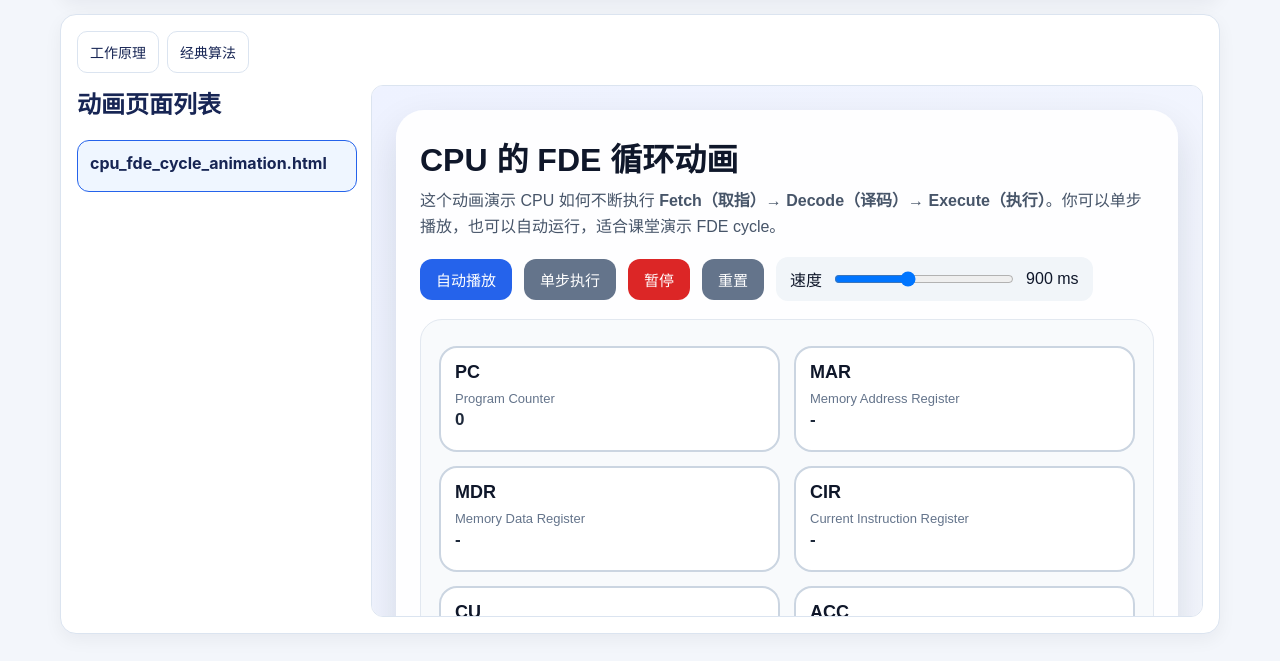
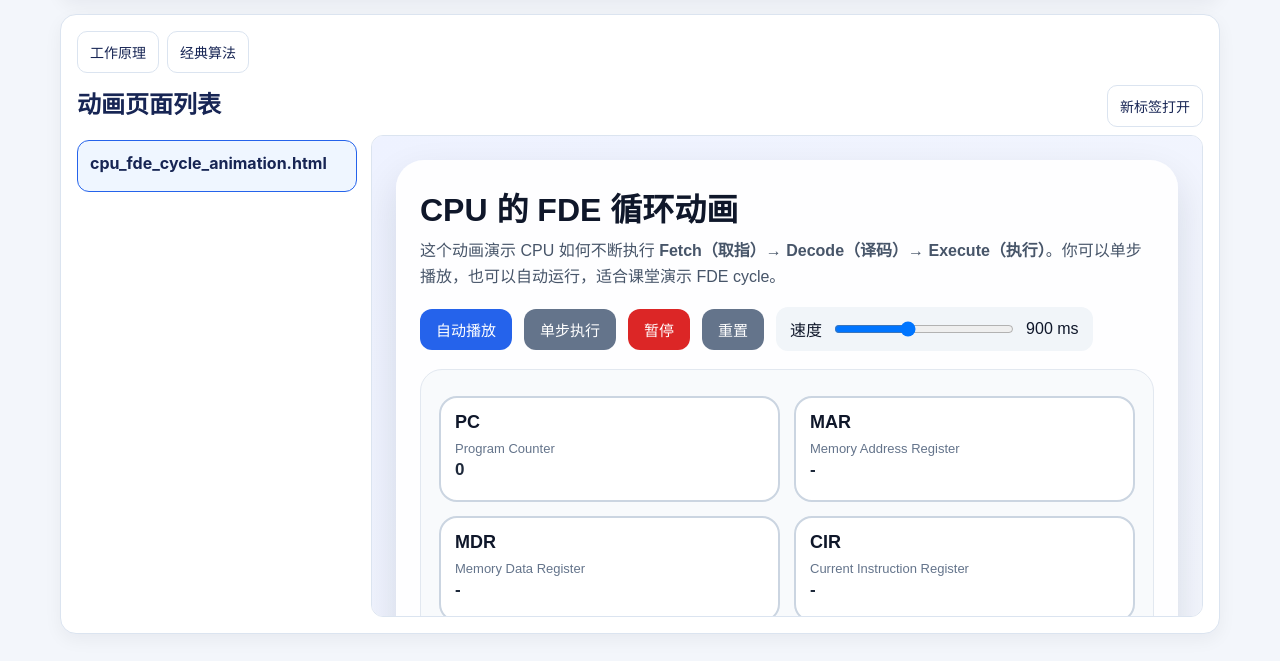
Before and after one commit to supermichael0514/shuati, a Flask app: page /learn/animations in a window 1280 px wide. Shown: the part 139-800 px from the top of the page. Run offline with Flask 3, Linux system fonts and the light colour scheme; the visitor is signed in with stand-in values (Sample User, id 1).

Commit message:
Add files via upload

```diff
--- a/templates/learn_animations.html
+++ b/templates/learn_animations.html
@@ -27,7 +27,10 @@
       </a>
       {% endfor %}
     </aside>
-    <div>
+    <div class="pdf-panel">
+      <div class="pdf-inline-toolbar pdf-toolbar-right">
+        <a class="secondary" href="{{ selected_page.url }}" target="_blank" rel="noopener">{{ "Open in New Tab" if lang == "en" else "新标签打开" }}</a>
+      </div>
       <iframe class="pdf-frame" src="{{ selected_page.url }}" title="animation-viewer"></iframe>
     </div>
   </div>
```
